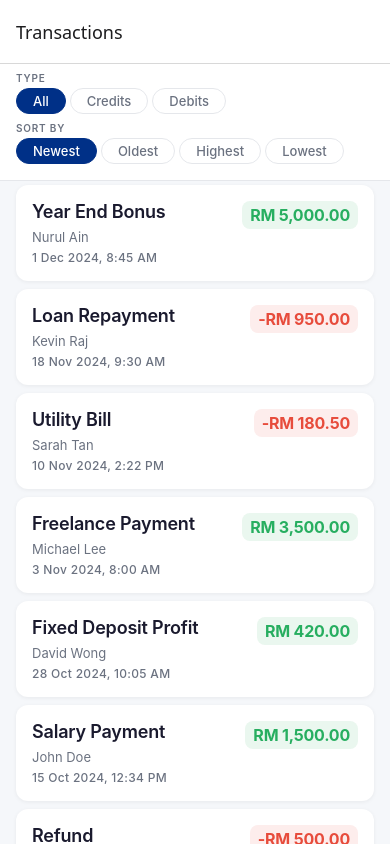
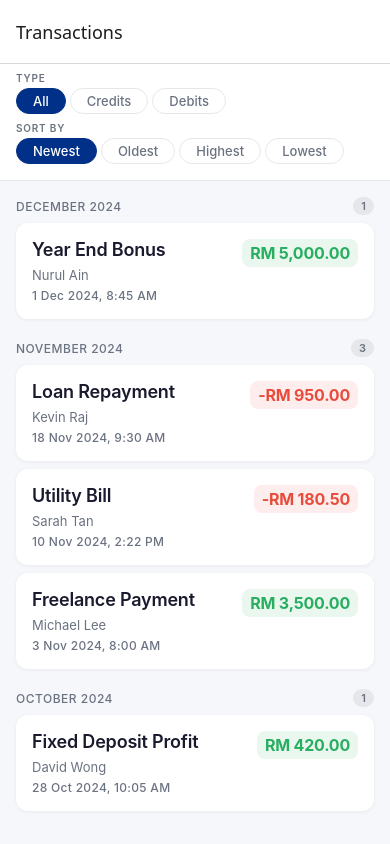
Before and after one commit to iamahmedkhan94/AeonBankAssessment, a React Native app: screen /TransactionList in a window 390 px wide. Built offline with nearby package versions, Linux system fonts and the light colour scheme.

Commit message:
feat(ui): group transactions by month with SectionList

```diff
--- /dev/null
+++ b/src/features/transactions/components/SectionHeader.tsx
@@ -0,0 +1,51 @@
+import React from 'react';
+import { StyleSheet, Text, View } from 'react-native';
+
+import { colors } from '@theme/colors';
+import { spacing } from '@theme/spacing';
+import { typography } from '@theme/typography';
+
+interface Props {
+  title: string;
+  count: number;
+}
+
+export function SectionHeader({ title, count }: Props) {
+  return (
+    <View style={styles.container}>
+      <Text style={styles.title}>{title}</Text>
+      <View style={styles.badge}>
+        <Text style={styles.badgeText}>{count}</Text>
+      </View>
+    </View>
+  );
+}
+
+const styles = StyleSheet.create({
+  container: {
+    flexDirection: 'row',
+    alignItems: 'center',
+    justifyContent: 'space-between',
+    backgroundColor: colors.background,
+    paddingHorizontal: spacing.md,
+    paddingTop: spacing.md,
+    paddingBottom: spacing.xs,
+  },
+  title: {
+    ...typography.label,
+    color: colors.textSecondary,
+    letterSpacing: 0.5,
+    textTransform: 'uppercase',
+  },
+  badge: {
+    backgroundColor: colors.border,
+    borderRadius: 10,
+    paddingHorizontal: spacing.sm,
+    paddingVertical: 2,
+  },
+  badgeText: {
+    fontSize: 11,
+    fontWeight: '600',
+    color: colors.textSecondary,
+  },
+});
--- a/src/features/transactions/screens/TransactionListScreen.tsx
+++ b/src/features/transactions/screens/TransactionListScreen.tsx
@@ -1,12 +1,12 @@
 import type { NativeStackScreenProps } from '@react-navigation/native-stack';
-import React, { useCallback, useEffect } from 'react';
+import React, { useCallback, useEffect, useMemo } from 'react';
 import {
   ActivityIndicator,
-  FlatList,
+  SectionList,
   StyleSheet,
   Text,
   View,
-  type ListRenderItemInfo,
+  type SectionListRenderItemInfo,
 } from 'react-native';
 
 import { colors } from '@theme/colors';
@@ -14,10 +14,12 @@ import { spacing } from '@theme/spacing';
 import { typography } from '@theme/typography';
 
 import { FilterBar } from '../components/FilterBar';
+import { SectionHeader } from '../components/SectionHeader';
 import { SkeletonCard } from '../components/SkeletonCard';
 import { TransactionCard } from '../components/TransactionCard';
 import { useTransactionStore } from '../store/useTransactionStore';
 import type { FilterType, RootStackParamList, SortBy, Transaction } from '../types';
+import { groupByMonth, type TransactionSection } from '../utils/formatters';
 
 type Props = NativeStackScreenProps<RootStackParamList, 'TransactionList'>;
 
@@ -38,6 +40,11 @@ export function TransactionListScreen({ navigation }: Props) {
     loadTransactions();
   }, [loadTransactions]);
 
+  const sections = useMemo(
+    () => groupByMonth(visibleTransactions),
+    [visibleTransactions],
+  );
+
   const handlePress = useCallback(
     (refId: string) => {
       selectTransaction(refId);
@@ -57,10 +64,17 @@ export function TransactionListScreen({ navigation }: Props) {
   );
 
   const renderItem = useCallback(
-    ({ item }: ListRenderItemInfo<Transaction>) => (
+    ({ item }: SectionListRenderItemInfo<Transaction, TransactionSection>) => (
       <TransactionCard transaction={item} onPress={() => handlePress(item.refId)} />
     ),
     [handlePress],
+  );
+
+  const renderSectionHeader = useCallback(
+    ({ section }: { section: TransactionSection }) => (
+      <SectionHeader title={section.title} count={section.data.length} />
+    ),
+    [],
   );
 
   const keyExtractor = useCallback((item: Transaction) => item.refId, []);
@@ -128,10 +142,11 @@ export function TransactionListScreen({ navigation }: Props) {
   }
 
   return (
-    <FlatList
-      data={visibleTransactions}
+    <SectionList
+      sections={sections}
       keyExtractor={keyExtractor}
       renderItem={renderItem}
+      renderSectionHeader={renderSectionHeader}
       ListHeaderComponent={renderHeader}
       ListFooterComponent={renderFooter}
       ListEmptyComponent={renderEmpty}
@@ -141,6 +156,7 @@ export function TransactionListScreen({ navigation }: Props) {
       refreshing={isLoading}
       onEndReached={loadMore}
       onEndReachedThreshold={0.3}
+      stickySectionHeadersEnabled
     />
   );
 }
--- a/src/features/transactions/utils/formatters.ts
+++ b/src/features/transactions/utils/formatters.ts
@@ -1,4 +1,11 @@
 import { format, parseISO } from 'date-fns';
+
+import type { Transaction } from '../types';
+
+export interface TransactionSection {
+  title: string;
+  data: Transaction[];
+}
 
 export function formatDate(isoString: string): string {
   return format(parseISO(isoString), 'd MMM yyyy, h:mm a');
@@ -16,3 +23,17 @@ export function formatCurrency(amount: number): string {
 export function isDebit(amount: number): boolean {
   return amount < 0;
 }
+
+export function groupByMonth(transactions: Transaction[]): TransactionSection[] {
+  const map = new Map<string, Transaction[]>();
+
+  for (const transaction of transactions) {
+    const key = format(parseISO(transaction.transferDate), 'MMMM yyyy');
+    if (!map.has(key)) {
+      map.set(key, []);
+    }
+    map.get(key)!.push(transaction);
+  }
+
+  return Array.from(map.entries()).map(([title, data]) => ({ title, data }));
+}
```
